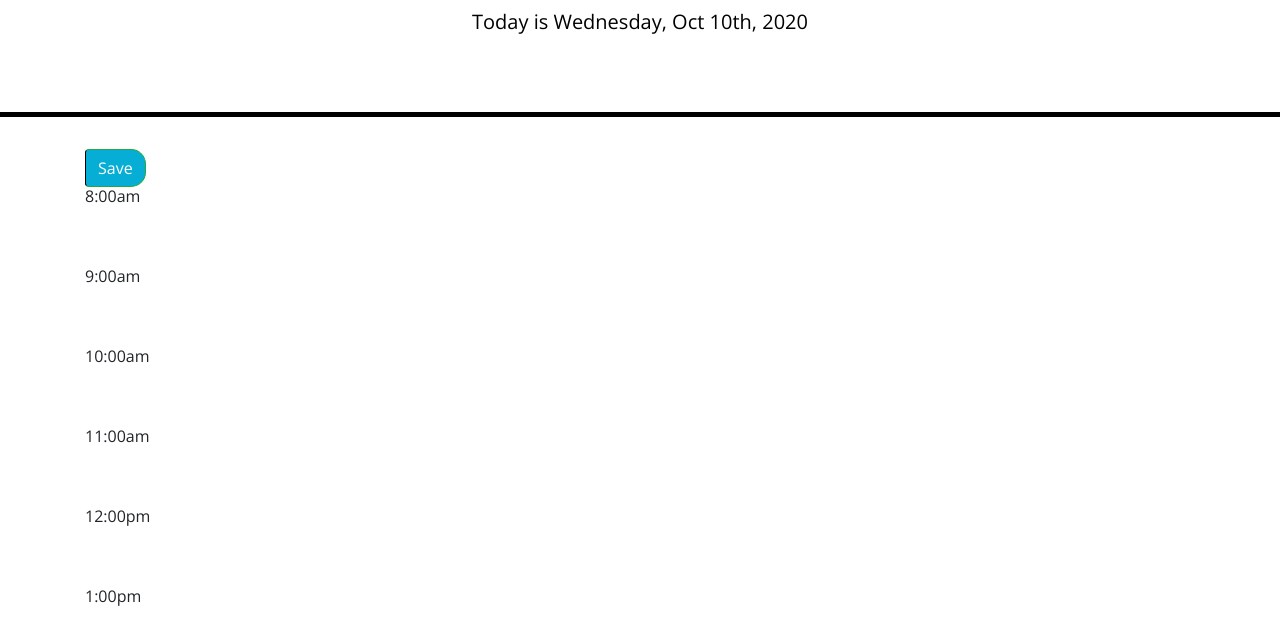
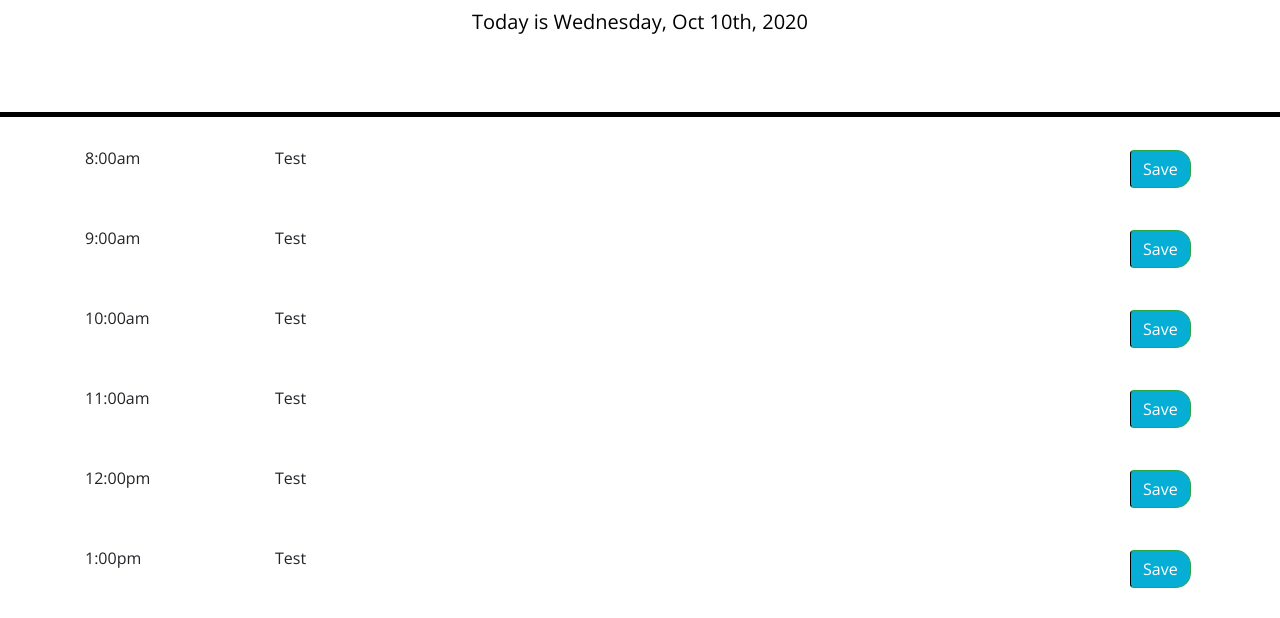
Before and after one commit to shannonquinn91/Work-Day-Scheduler, a plain HTML site: page Develop/index.html in a window 1280 px wide. Shown: the part 182-800 px from the top of the page. Drawn offline with nearby package versions, Linux system fonts and the light colour scheme.

Commit message:
Format columns and rows of container in a for loop

```diff
--- a/Develop/index.html
+++ b/Develop/index.html
@@ -30,7 +30,6 @@
     </header>
 
     <div class="container">
-      <button type="button" class="saveBtn btn btn-success">Save</button>
     </div>
 
     <script src="https://code.jquery.com/jquery-3.4.1.min.js"></script>
--- a/Develop/script.js
+++ b/Develop/script.js
@@ -6,11 +6,47 @@ var container = $(".container")
 var hours = ["8:00am", "9:00am", "10:00am", "11:00am", "12:00pm", "1:00pm", "2:00pm", "3:00pm", "4:00pm", "500pm"];
 
 for (var i = 0; i < hours.length; i++) {
+    //Create row for each hour of the day
     var hourRow = $("<div>");
+    //Assign row class
     hourRow.attr("class", "row");
+    //Create column for the hour to display in
     var hourCol = $("<div>");
+    //Assign column class
     hourCol.attr("class", "col-2");
+    //Append column to row
     hourRow.append(hourCol);
+    //Set text of column to hour of the day
     hourCol.text(hours[i]);
+    //Append the row to the container
     container.append(hourRow);
+    //Create column for user input, the plan for that hour of the day
+    var planCol = $("<div>");
+    //Assign class to middle column
+    planCol.attr("class", "col-9");
+    //Just to test
+    planCol.text("Test");
+    //Append plan column to the row (which is already appended to container)
+    hourRow.append(planCol);
+    //Create column for save button
+    var saveBtnCol = $("<div>");
+    //Assign class to last column of row
+    saveBtnCol.attr("class", "col-1");
+    //Append column to row
+    hourRow.append(saveBtnCol);
+    //Create save button
+    var saveBtn = $("<button>");
+    //Assign attributes to button to apply CSS
+    saveBtn.attr("type", "button");
+    saveBtn.attr("class", "saveBtn btn btn-success");
+    //Set text content of save button
+    saveBtn.text("Save");
+    //Append save button to last column (which is already appended to the row)
+    saveBtnCol.append(saveBtn);
 };
+
+
+
+{/* <div class="container">
+      <button type="button" class="saveBtn btn btn-success">Save</button>
+    </div> */}
--- a/Develop/style.css
+++ b/Develop/style.css
@@ -58,11 +58,13 @@ textarea{
 }
 
 .saveBtn {
+  display: flex;
   border-left: 1px solid black;
   border-top-right-radius: 15px;
   border-bottom-right-radius: 15px;
   background-color: #06AED5;
   color: white;
+  flex-direction: column;
 }
 
 .saveBtn i:hover {
```
